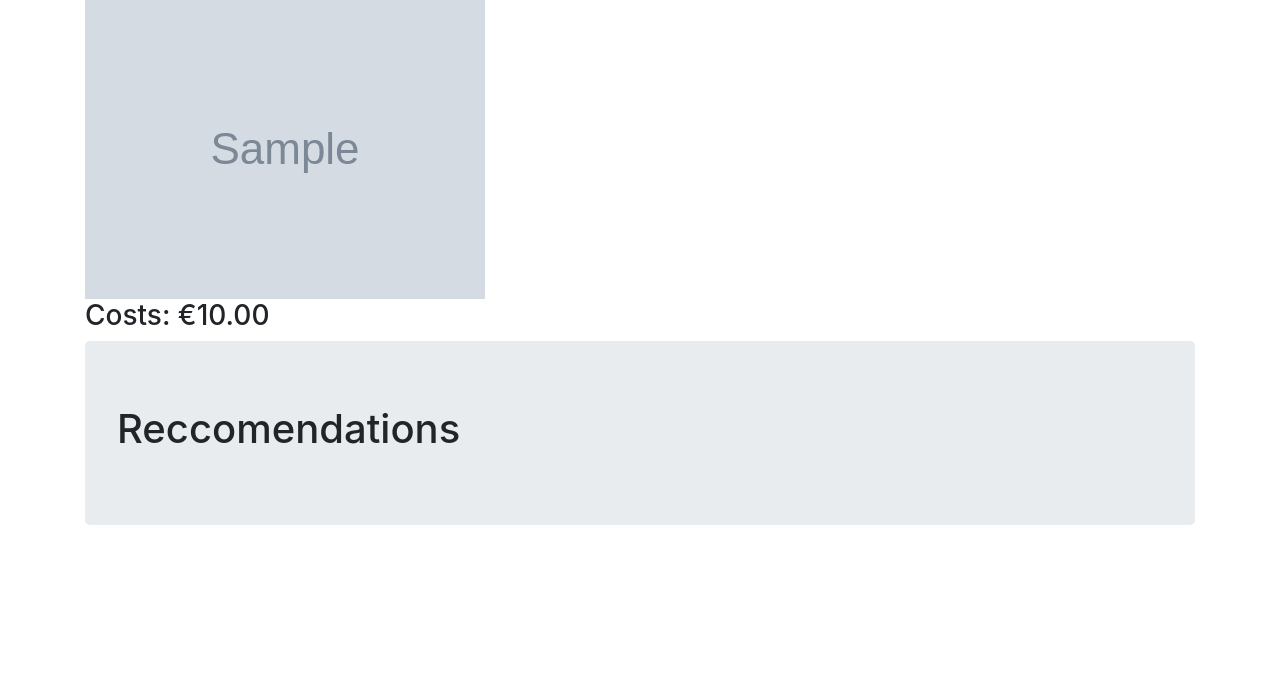
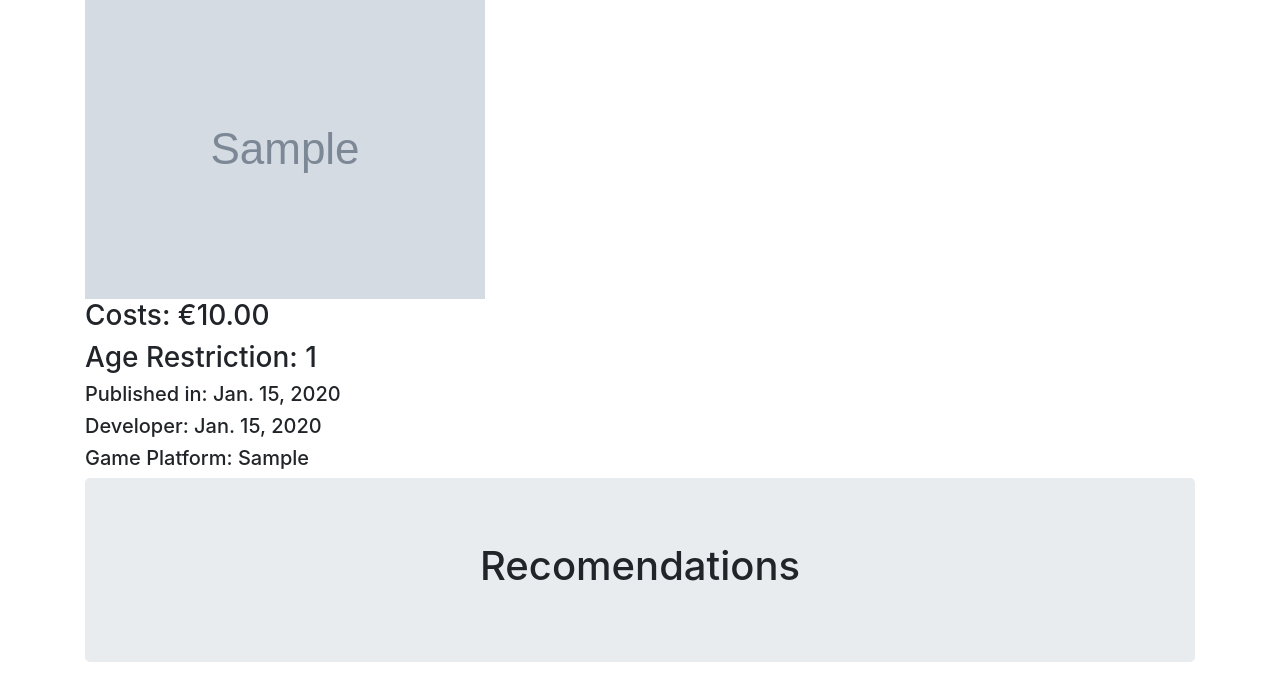
Before and after one commit to Moeh-Jama/JShop, a Django app: page /Product/product_details/1/ in a window 1280 px wide. Shown: the part 409-1103 px from the top of the page. Before the commit the page ends 934 px from the top, so only its background shows below. Run offline with Django 3.2, Linux system fonts and the light colour scheme; tables that the repository leaves empty hold one stand-in row (values such as "Sample post"); grey boxes marked "Sample" are stand-in pictures; some libraries are stand-ins or nearby versions.

Commit message:
Games Category
implemented relationships between the Product under the Game category with a Games table in the mySQL table.

```diff
--- a/Product/Templates/Product/index.html
+++ b/Product/Templates/Product/index.html
@@ -14,7 +14,7 @@
                 <a href="/Product/product_details/{{prod.id}}/">
                         <img src="{{prod.image}}" height=200 width=250>
                 </a>
-                <h6 class="card-text">Price: €{{prod.price}}</h6>
+                <h6 class="card-text text-center">Price: €{{prod.price}}</h6>
             </div>
             </div>
         </div>
--- a/Product/Templates/Product/product_details.html
+++ b/Product/Templates/Product/product_details.html
@@ -5,18 +5,27 @@
         <h1>{{current_product.name}}</h1>
         <img src="{{current_product.image}}">
         <h3>Costs: €{{current_product.price}}</h3>
+        <h3>Age Restriction: {{Game_details.Age_Restriction}}</h3>
+        <h5>Published in: {{Game_details.year_of_publish}}</h5>
+        <h5>Developer: {{Game_details.year_of_publish}}</h5>
+        <h5>Game Platform: {{Game_details.Platform}}</h5>
     </div>
-    <div class="jumbotron">
-        <h1>Reccomendations</h1>
-        <!--
-        prints out all the products that have the same category as {{current_product.name}}
-        -->
+    <div class="jumbotron text-center">
+        <h1>Recomendations</h1>
+        <div class="list-group">
         {% for product in Product %}
             {% if product.category == current_product.category %}
                 {% if product.id != current_product.id %}
-                    <h5><a href="/Product/product_details/{{product.id}}/">{{product.name}}</a></h5>
+
+                    <a class="list-group-item" href="/Product/product_details/{{product.id}}/">
+                    <h4>{{product.name}}</h4>
+                    <img src="{{product.image}}" height=100 width=100>
+                    <h4>Currently at €{{product.price}}</h4>
+                    </a>
+
                 {% endif %}
             {% endif %}
         {% endfor %}
+        </div>
     </div>
 {% endblock %}
--- a/Product/admin.py
+++ b/Product/admin.py
@@ -1,4 +1,6 @@
 from django.contrib import admin
 from .models import Product
+from .models import Games
 # Register your models here.
 admin.site.register(Product)
+admin.site.register(Games)
--- a/Product/models.py
+++ b/Product/models.py
@@ -2,11 +2,35 @@ from django.db import models
 
 # Create your models here.
 class Product(models.Model):
+    def __str__(self):
+        return self.name
     name = models.CharField(max_length = 200)
-    category = models.CharField(max_length = 200)
+    GAMES = 'Game'
+    LAPTOP = 'Laptop'
+    ELECTRONICS ='Electronic'
+    MISC = 'Misc'
+    PRODUCT_CATEGORIES = (
+        (GAMES, 'Games'),
+        (LAPTOP, 'Laptops'),
+        (ELECTRONICS ,'Electronics'),
+        (MISC, 'Misc')
+    )
+    category = models.CharField(
+        max_length = 200,
+        choices = PRODUCT_CATEGORIES,
+        default = MISC
+    )
+   # category = models.CharField(max_length = 200)
     price = models.DecimalField(max_digits=10, decimal_places=2 )
     #image will be stored at some address and called when displayed.
     image = models.CharField(max_length = 200)
 
-    def __str__(self):
-        return self.name
+
+
+class Games(models.Model):
+    Game_ID = models.ForeignKey(Product, on_delete=models.CASCADE)
+    Age_Restriction = models.IntegerField()
+   # Developer = models.CharField(max_length = 200)
+    year_of_publish = models.DateField()
+    Platform = models.CharField(max_length = 200)
+    Quantity = models.IntegerField()
--- a/Product/urls.py
+++ b/Product/urls.py
@@ -19,5 +19,5 @@ from . import views
 urlpatterns = [
     url(r'^$', views.index, name='index'),
     url(r'^product_details/(?P<id>\d+)/$', views.product_details, name='product_details'), #\d should be digit + means 1 or more digits
-    url(r'/Category/(?P<category>\w+)/$', views.Category, name='index') #\d should be digit + means 1 or more digits
+    url(r'Category/(?P<category>\w+)/$', views.Category, name='index') #\d should be digit + means 1 or more digits
 ]
--- a/Product/views.py
+++ b/Product/views.py
@@ -1,5 +1,6 @@
 from django.shortcuts import render
 from .models import Product
+from .models import Games
 # Create your views here.
 
 def index(request):
@@ -17,7 +18,8 @@ def product_details(request, id):
     product = Product.objects.all()
     context = {
         'current_product': Product.objects.get(id=id),
-        'Product':product
+        'Product':product,
+        'Game_details': Games.objects.get(Game_ID=id)
     }
 
     return render(request, 'Product/product_details.html', context)
```
Also changed, not shown: JShop/settings.py (+8 -0 lines), Product/migrations/0002_games.py (added).
